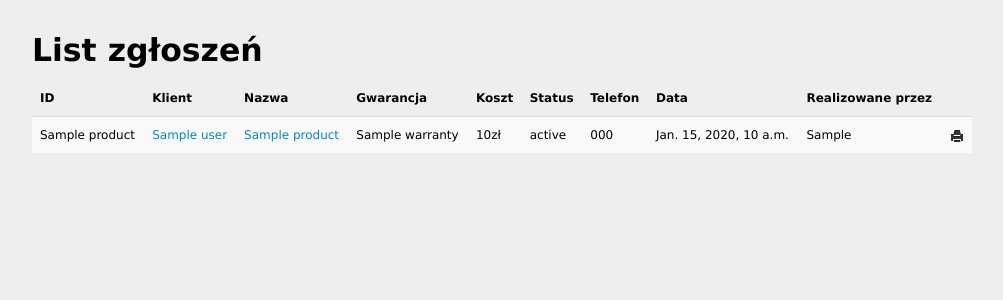
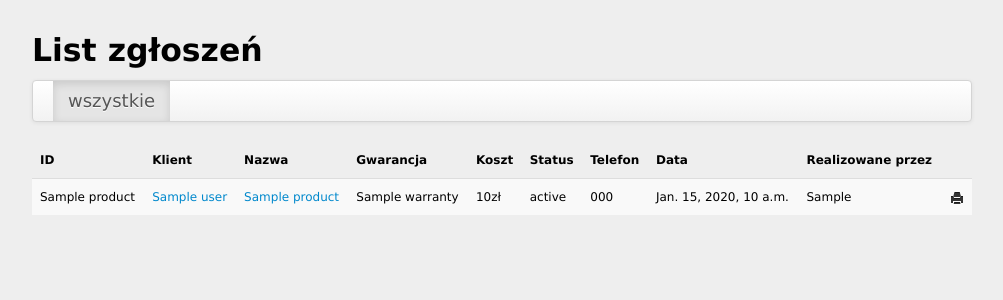
Before and after one commit to owad/dziobak, a Django app: template templates/product/product_list.html in a window 1280 px wide. Shown: the top 300 px of the page, without its empty margins (138-1141 px from the left). Run offline with Django 3.2, Linux system fonts and the light colour scheme; the template is opened without the code that fills it: most values are stand-ins (such as "Sample title", 1, 10 or a date in 2020); some libraries are stand-ins or nearby versions.

Commit message:
product filtering by status

```diff
--- a/cs_user/models.py
+++ b/cs_user/models.py
@@ -24,6 +24,11 @@ class Company(ABM):
 
     def __unicode__(self):
         return self.name
+
+
+    def statuses(self):
+        from product.models import Comment
+        return Comment.STATUSES
 
 
 class UserManager(DjangoUserManager):
--- a/product/urls.py
+++ b/product/urls.py
@@ -5,6 +5,7 @@ urlpatterns = patterns('product.views',
 
     # products
     url(r'^lista$', 'product_list', name='product_list'),
+    url(r'^lista/(?P<status>\d+)$', 'product_list',  name='product_list'),
     url(r'^(?P<pk>\d+)/klient/(?P<user_pk>\d+)$', 'product_detail', name='product_detail'),
     url(r'^(?P<pk>\d+)/klient/(?P<user_pk>\d+)/pdf$', 'product_pdf', name='product_pdf'),
     url(r'^nowe/(?P<user_pk>\d+)', 'product_create', name='product_create'),
--- a/templates/product/product_list.html
+++ b/templates/product/product_list.html
@@ -5,5 +5,15 @@
 {% block nav_product_list %} class="active" {% endblock %}
 
 {% block content %}
+    <div class="navbar">
+        <div class="navbar-inner">
+            <ul class="nav">
+                <li class="{% if not status_filter %}active{% endif %}"><a href="{% url 'product_list' %}">wszystkie</a></li>
+                {% for key, status in user.company.statuses %}
+                <li class="{% if key == status_filter %}active{% endif %}"><a href="{% url 'product_list' key %}">{{ status }}</a></li>
+                {% endfor %}
+            </ul>
+        </div>
+    </div>
     {% include 'product/product_table.html' %}
 {% endblock %}
```
Also changed, not shown: product/views.py (+9 -2 lines).
